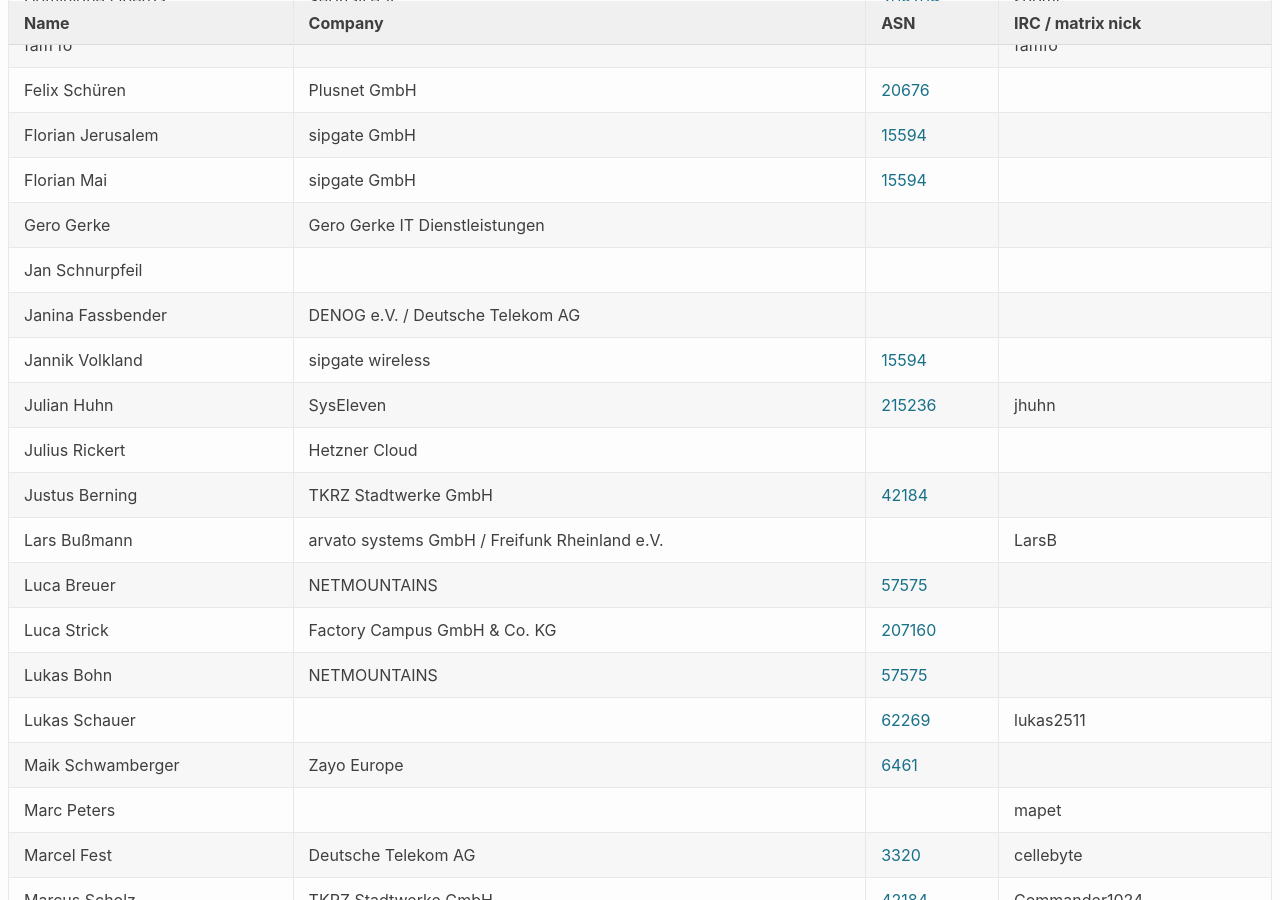
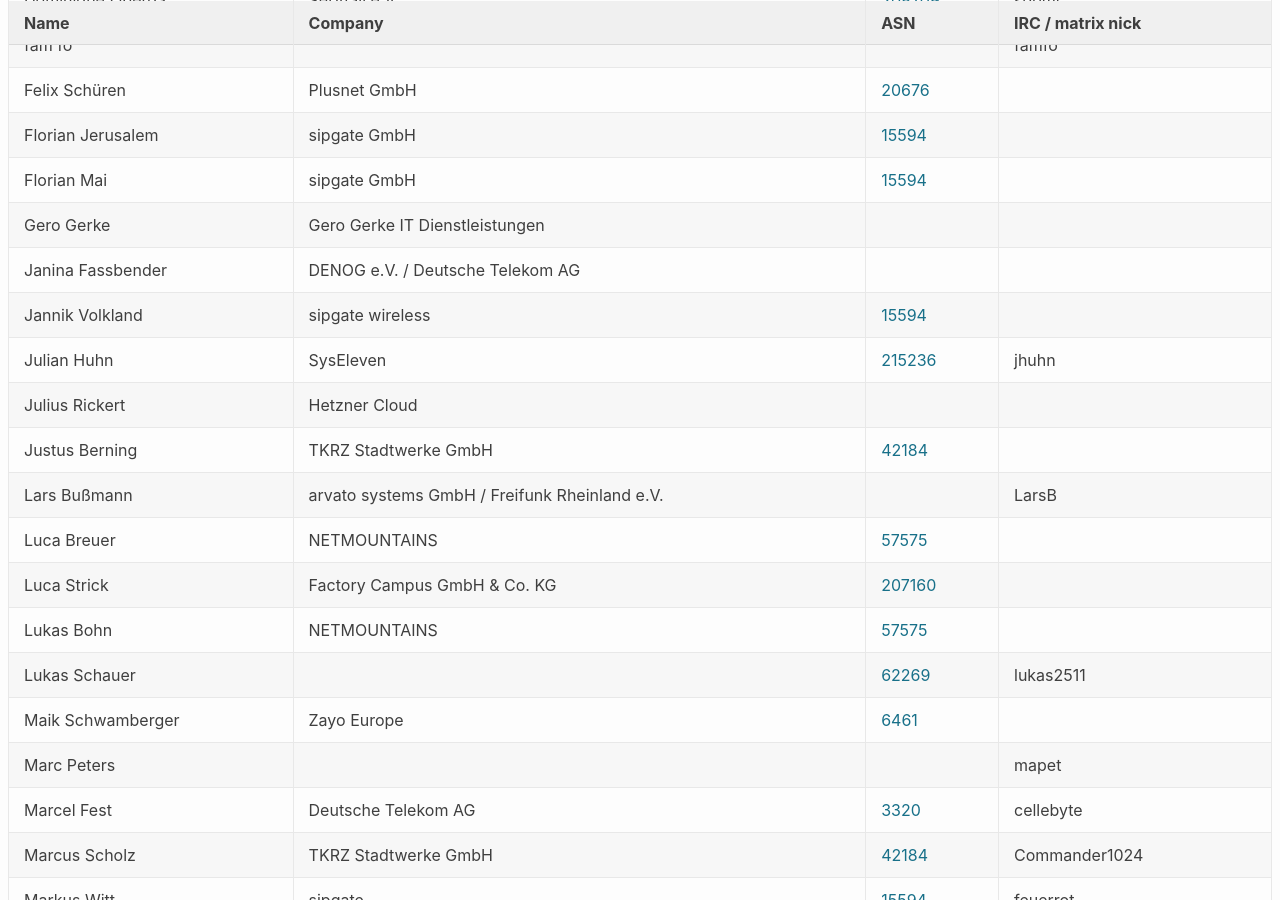
Before and after one commit to denog/pretix-attendeelist, a Jekyll site: the page built from denogmeetup25-05/index.markdown, in a window 1280 px wide and 900 px high, scrolled down 706 px. Built offline with Jekyll 4.4.1, drawn with Linux system fonts in a browser that asks for light colours.

Commit message:
Latest data: Sat Jun 14 13:48:08 UTC 2025

```diff
--- a/_data/attendees_denogmeetup25-05.json
+++ b/_data/attendees_denogmeetup25-05.json
@@ -130,12 +130,6 @@
     "company": "sipgate wireless",
     "irc": null,
     "asn": "15594"
-  },
-  {
-    "name": "Jan Schnurpfeil",
-    "company": null,
-    "irc": null,
-    "asn": null
   },
   {
     "name": "Julian Huhn",
```
